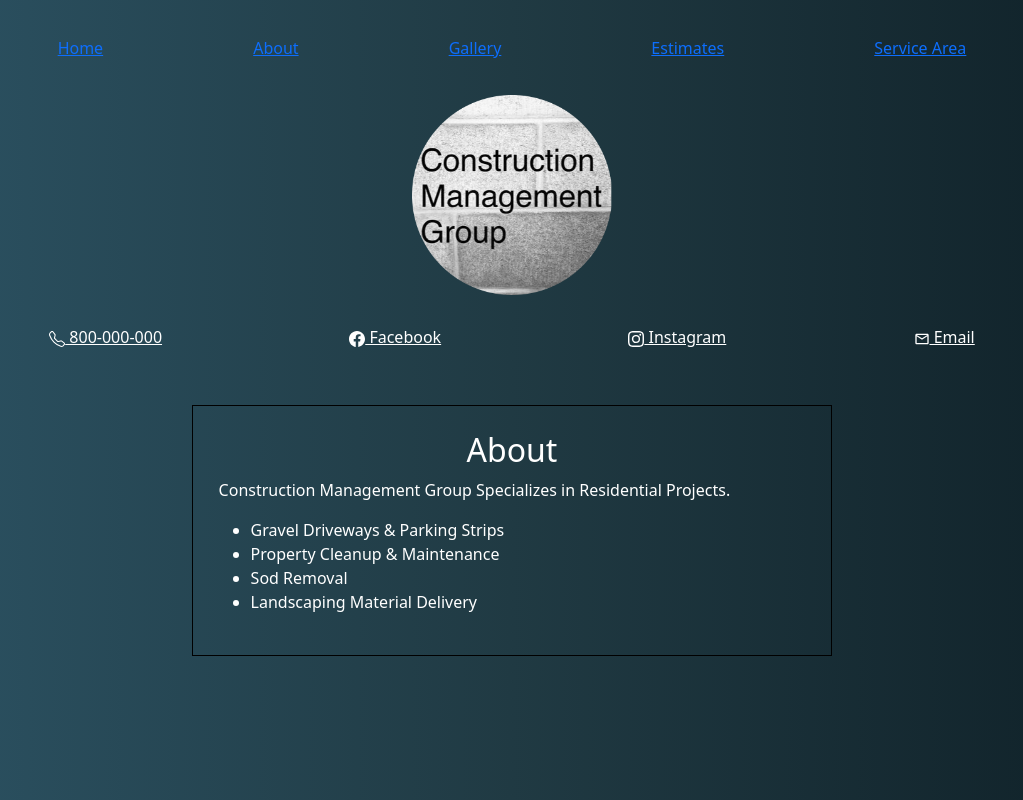
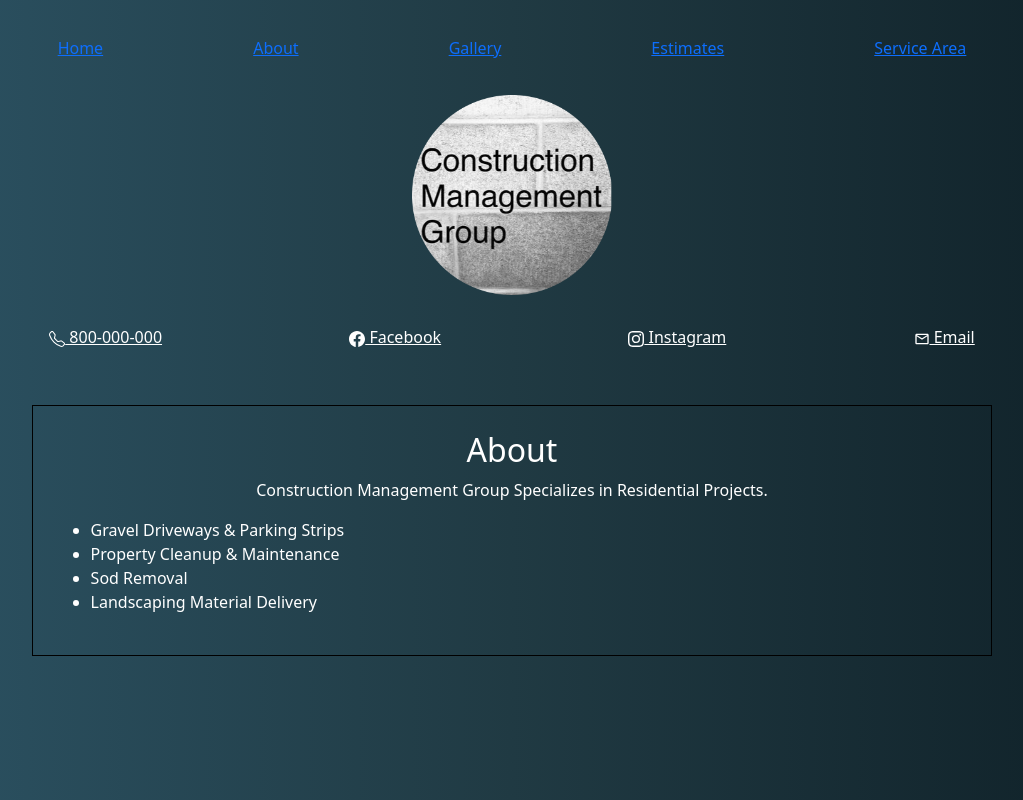
Before and after one commit to austincomstock/C-M-G, a React (Create React App) app: page /about in a window 1280 px wide. Shown: the whole page, without its empty margins (128-1151 px from the left). Built offline with nearby package versions, Linux system fonts and the light colour scheme.

Commit message:
Updated .About1 width, centered p element

```diff
--- a/src/components/About/About.css
+++ b/src/components/About/About.css
@@ -4,9 +4,9 @@
     margin-right: auto;
     border: solid thin #000;
     padding: 2%;
-    width: 50%;
+    width: 75%;
 }
 
-h2 {
+h2, p {
     text-align: center;
 }
```
